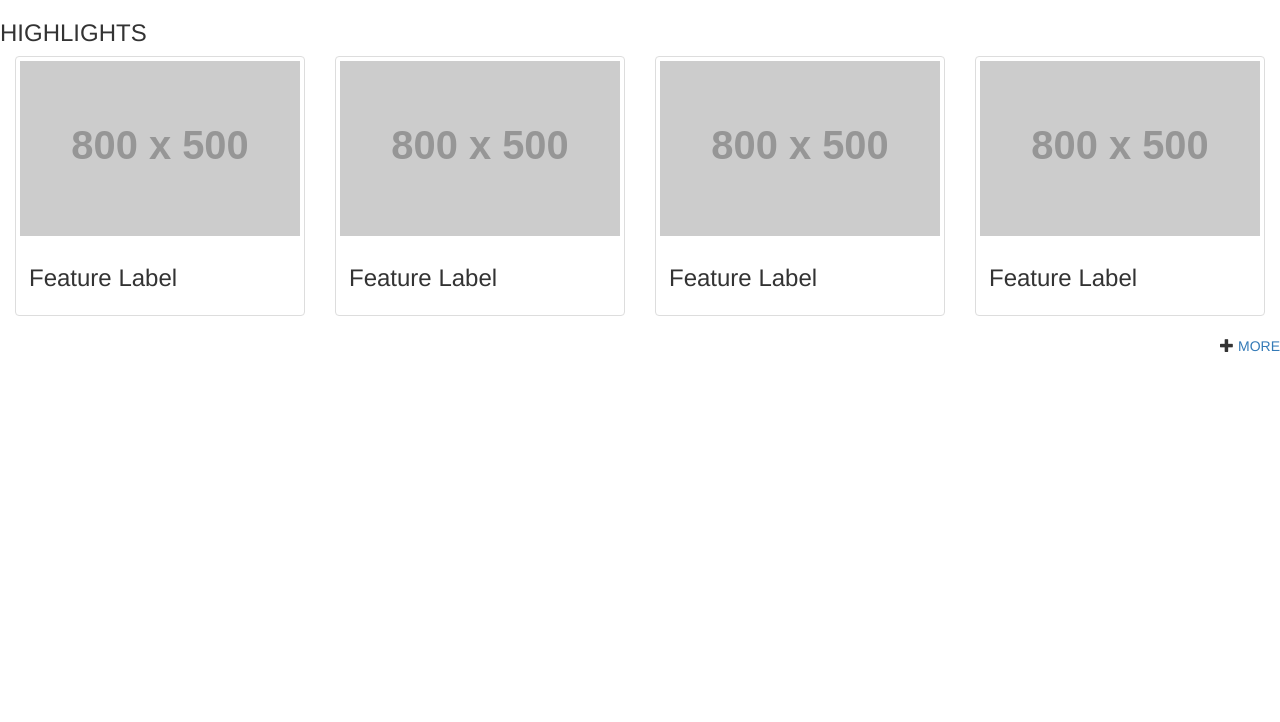
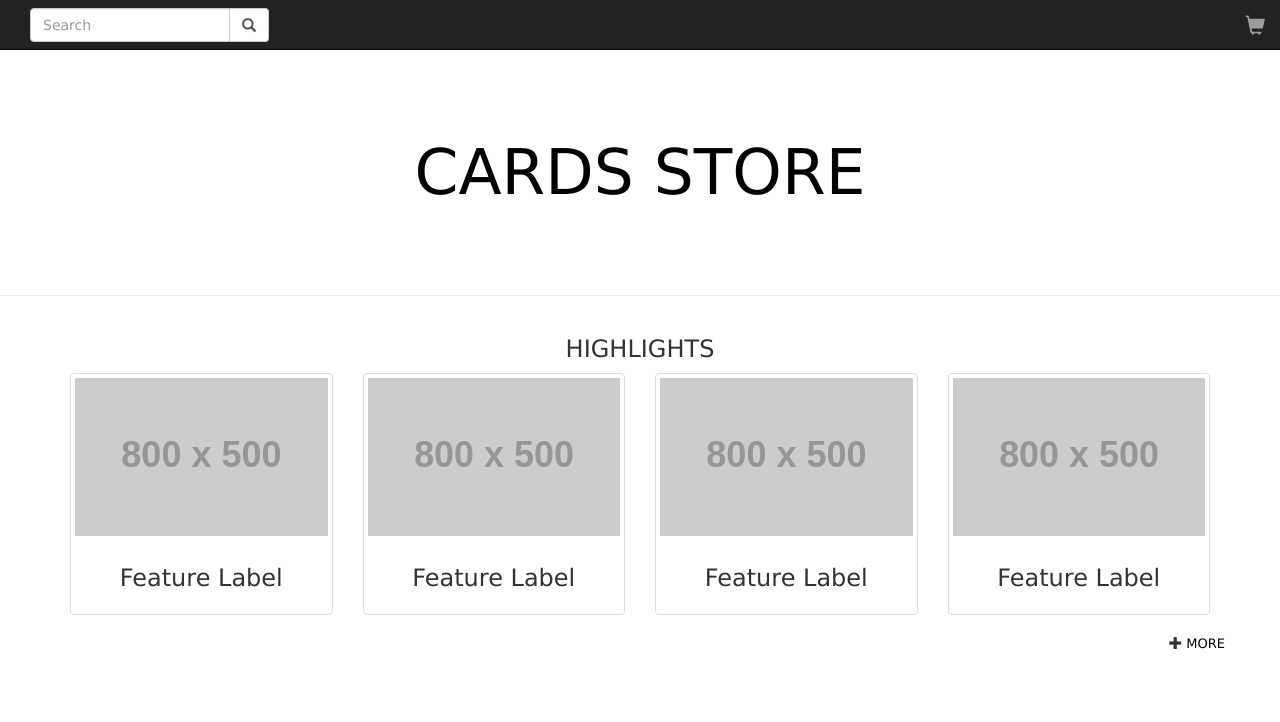
Before and after one commit to laisvarejao/cards-store, a Rails app: page /store/index in a window 1280 px wide. Shown: the top 722 px of the page. Run offline with Rails 7, Linux system fonts and the light colour scheme; style sheets or scripts are compiled from the project's sources; some libraries are stand-ins or nearby versions.

Commit message:
Adds an online store basic template.

```diff
--- /dev/null
+++ b/app/assets/stylesheets/application.scss
@@ -0,0 +1,45 @@
+/*
+ * This is a manifest file that'll be compiled into application.css, which will include all the files
+ * listed below.
+ *
+ * Any CSS and SCSS file within this directory, lib/assets/stylesheets, vendor/assets/stylesheets,
+ * or any plugin's vendor/assets/stylesheets directory can be referenced here using a relative path.
+ *
+ * You're free to add application-wide styles to this file and they'll appear at the bottom of the
+ * compiled file so the styles you add here take precedence over styles defined in any styles
+ * defined in the other CSS/SCSS files in this directory. It is generally better to create a new
+ * file per style scope.
+ *
+ */
+@import "bootstrap-sprockets";
+@import "bootstrap";
+
+body {
+  padding-bottom: 70px;
+}
+
+.navbar{
+  max-height:20px;
+}
+
+a {
+  color: orange;
+}
+
+a:hover {
+  color: grey;
+  text-decoration: none;
+}
+
+span.glyphicon-shopping-cart {
+    font-size: 1.5em;
+}
+
+.input-group-addon {
+  background:white !important;
+}
+
+/*//placing it in the welcome.scss doesn't work*/
+.jumbotron {
+  background-color:transparent !important
+}
--- /dev/null
+++ b/app/assets/stylesheets/scaffolds.scss
@@ -0,0 +1,73 @@
+body {
+  background-color: #fff;
+  color: #333;
+  font-family: verdana, arial, helvetica, sans-serif;
+  font-size: 13px;
+  line-height: 18px;
+}
+
+p, ol, ul, td {
+  font-family: verdana, arial, helvetica, sans-serif;
+  font-size: 13px;
+  line-height: 18px;
+}
+
+pre {
+  background-color: #eee;
+  padding: 10px;
+  font-size: 11px;
+}
+
+a {
+  color: #000;
+
+  &:visited {
+    color: #666;
+  }
+
+  &:hover {
+    color: #fff;
+    background-color: #000;
+  }
+}
+
+div {
+  &.field, &.actions {
+    margin-bottom: 10px;
+  }
+}
+
+#notice {
+  color: green;
+}
+
+.field_with_errors {
+  padding: 2px;
+  background-color: red;
+  display: table;
+}
+
+#error_explanation {
+  width: 450px;
+  border: 2px solid red;
+  padding: 7px;
+  padding-bottom: 0;
+  margin-bottom: 20px;
+  background-color: #f0f0f0;
+
+  h2 {
+    text-align: left;
+    font-weight: bold;
+    padding: 5px 5px 5px 15px;
+    font-size: 12px;
+    margin: -7px;
+    margin-bottom: 0px;
+    background-color: #c00;
+    color: #fff;
+  }
+
+  ul li {
+    font-size: 12px;
+    list-style: square;
+  }
+}
--- a/app/views/layouts/application.html.erb
+++ b/app/views/layouts/application.html.erb
@@ -1,15 +1,54 @@
 <!DOCTYPE html>
 <html>
   <head>
-  <title>Cards Store</title>
-  <%= stylesheet_link_tag  "https://maxcdn.bootstrapcdn.com/bootstrap/3.3.5/css/bootstrap.min.css" %>
+    <title>CARDS STORE</title>
     <%= stylesheet_link_tag    'application', media: 'all', 'data-turbolinks-track' => true %>
     <%= javascript_include_tag 'application', 'data-turbolinks-track' => true %>
     <%= csrf_meta_tags %>
   </head>
+
   <body>
+    <!-- Navigation -->
+    <nav class="navbar navbar-inverse navbar-static-top" role="navigation">
+      <div class="container-fluid">
+        <div class="collapse navbar-collapse" id="bs-example-navbar-collapse-1">
+          <form class="navbar-form navbar-left" role="search">
+            <div class="input-group">
+              <input type="text" class="form-control" placeholder="Search" aria-describedby="basic-addon2">
+              <span class="input-group-addon" id="basic-addon2">
+                <span class="glyphicon glyphicon-search" aria-hidden="true"></span>
+              </span>
+            </div>
+          </form>
+          <ul class="nav navbar-nav navbar-right">
+            <li>
+              <a href="#">
+                <span class="glyphicon glyphicon-shopping-cart" aria-hidden="true"></span>
+              </a>
+            </li>
+          </ul>
+        </div><!-- /.navbar-collapse -->
+      </div><!-- /.navbar-collapse -->
+    </nav>
 
+    <div class="row text-center">
+    <!-- Jumbotron Header -->
+      <header class="jumbotron">
+        <h1><%= link_to "CARDS STORE", root_path %></h1>
+      </header>
+
+     <hr>
+
+   </div>
+
+    <!-- Page Content -->
+    <div class="container">
+      <div class="row text-center">
         <%= yield %>
+      </div>
+    </div>
+    <!-- /.container -->
 
   </body>
+
 </html>
```
Lines whose indentation alone changed are shown as unchanged.
